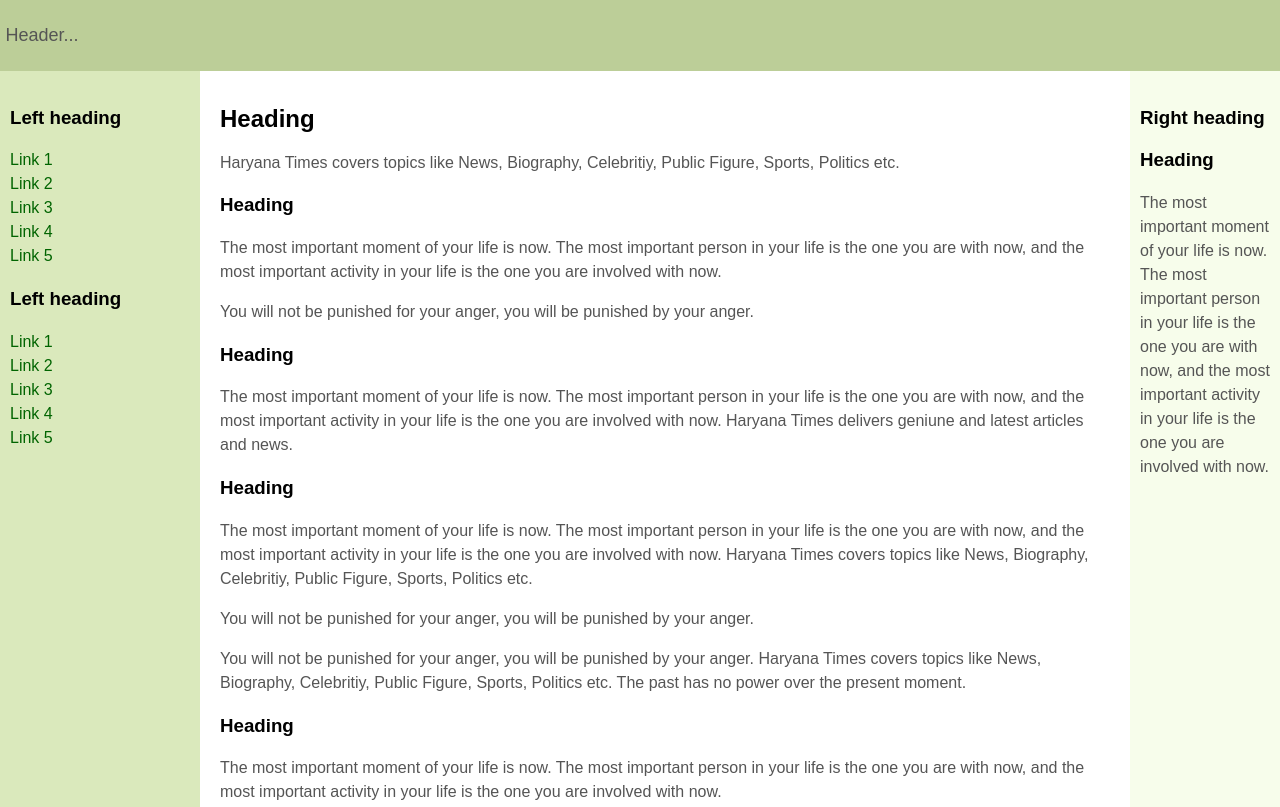
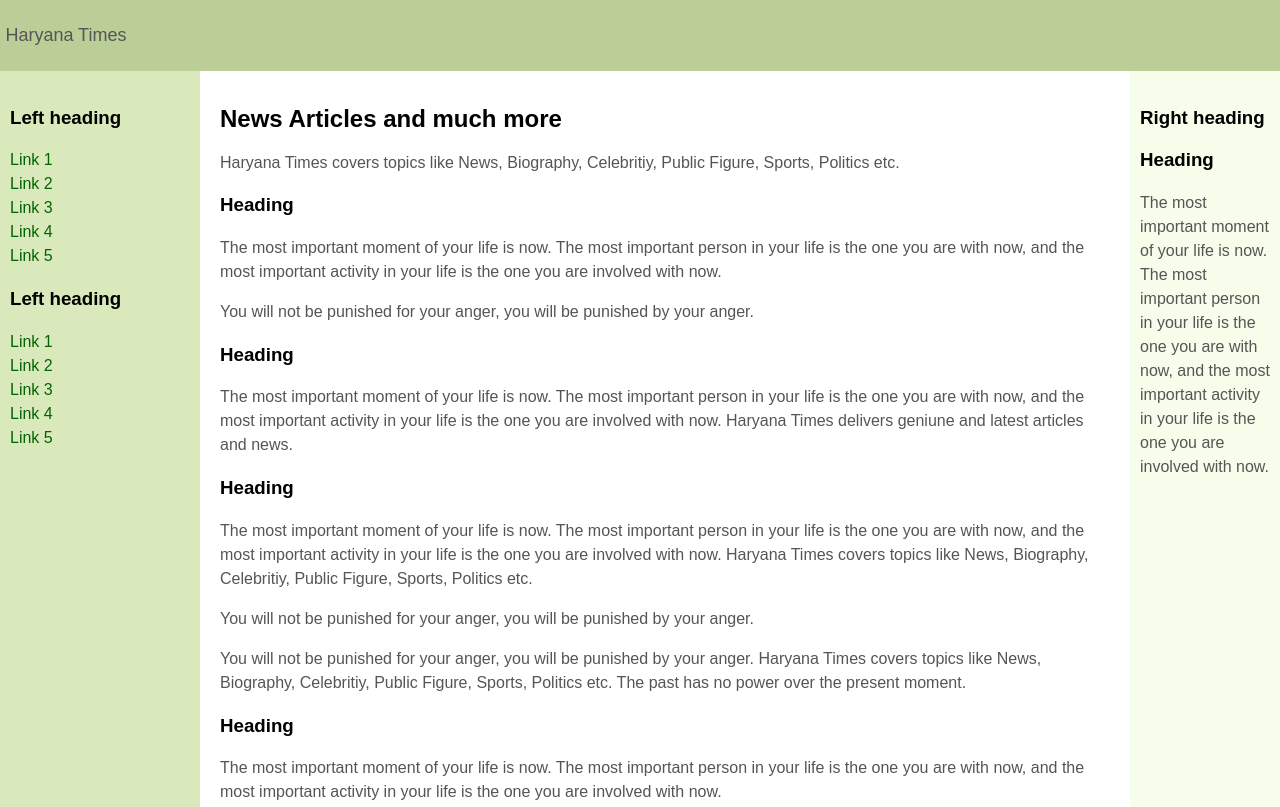
Before and after one commit to haryanatimes/haryanatimes.github.io, a plain HTML site: page index.html in a window 1280 px wide. Shown: the top 807 px of the page. Drawn offline with Linux system fonts and the light colour scheme.

Commit message:
Update index.html

```diff
--- a/index.html
+++ b/index.html
@@ -134,14 +134,14 @@
 
 <body>
 
-	<header id="header"><p>Header...</p></header>
+	<header id="header"><p>Haryana Times</p></header>
 
 	<div id="container">
 
 		<main id="center" class="column">
 			<article>
 
-				<h1>Heading</h1>
+				<h1>News Articles and much more</h1>
 				<p><script>generateText(50)</script></p>
 
 			</article>
```
